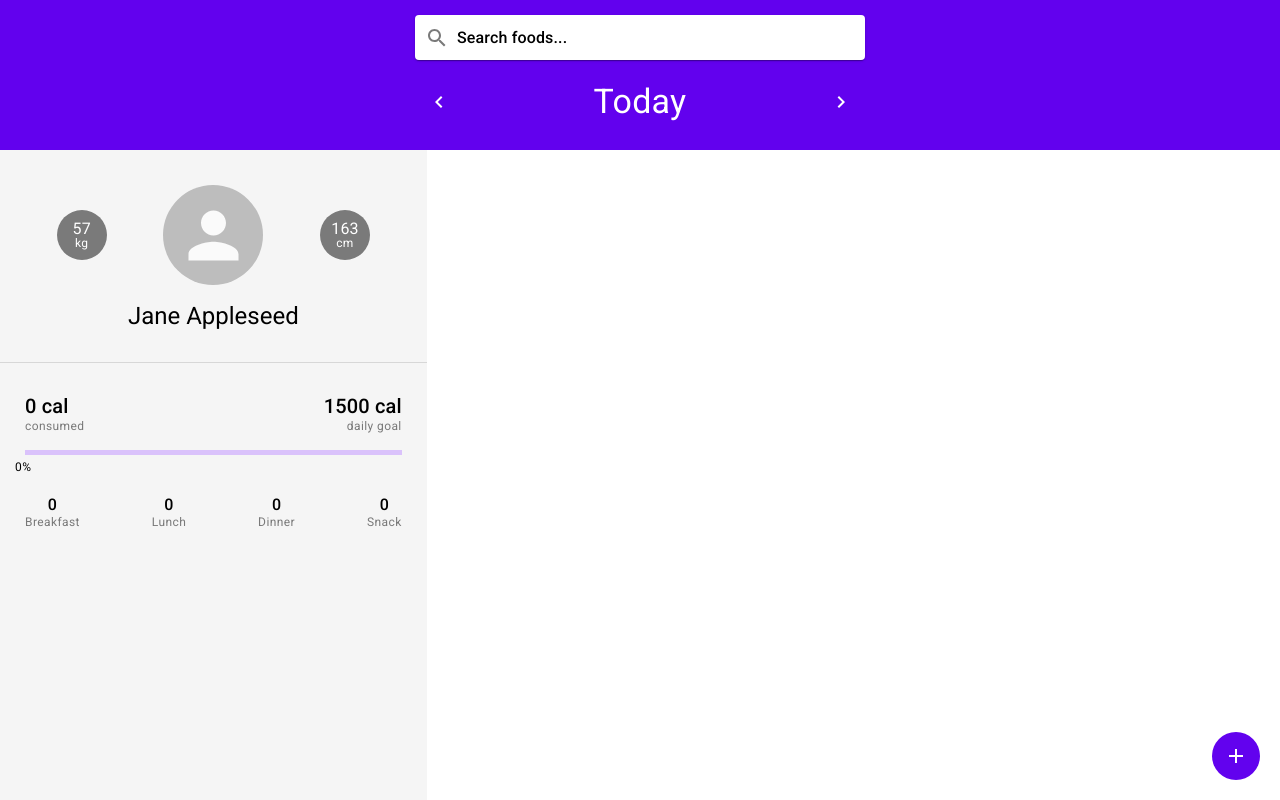
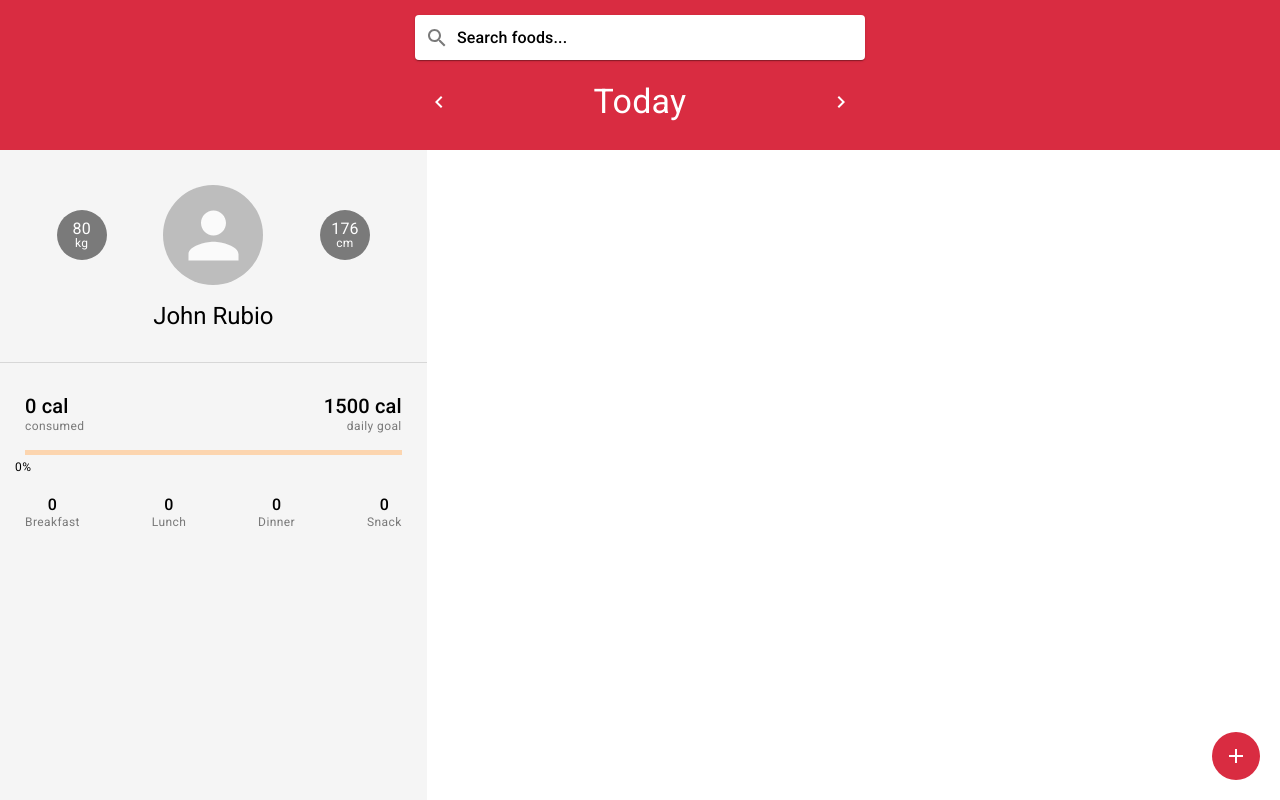
Before and after one commit to livelifedev/food-nutri-v2, a React (Create React App) app: page / in a window 1280 px wide. Built offline with nearby package versions, Linux system fonts and the light colour scheme.

Commit message:
updated color theme

```diff
--- a/src/Desktop.jsx
+++ b/src/Desktop.jsx
@@ -10,7 +10,7 @@ const useStyles = makeStyles({
     height: '100vh',
   },
   header: {
-    backgroundColor: '#6201EE',
+    backgroundColor: '#D92C41',
     height: '150px',
   },
   sidebar: {
--- a/src/Mobile.jsx
+++ b/src/Mobile.jsx
@@ -7,7 +7,7 @@ import Main from './components/Main';
 
 const useStyles = makeStyles({
   header: {
-    backgroundColor: '#6201EE',
+    backgroundColor: '#D92C41',
     height: '150px',
   },
   main: {
--- a/src/components/AddButton.jsx
+++ b/src/components/AddButton.jsx
@@ -11,7 +11,7 @@ const useStyles = makeStyles({
     bottom: '20px',
   },
   buttonWrapper: {
-    backgroundColor: '#6202EE',
+    backgroundColor: '#D92C41',
   },
   colorPrimary: {
     color: '#FFFFFF',
--- a/src/components/FoodDialog.jsx
+++ b/src/components/FoodDialog.jsx
@@ -1,7 +1,18 @@
 import React, { useState } from 'react';
 import { makeStyles } from '@material-ui/core/styles';
 import {
-  Dialog, DialogActions, DialogContent, Typography, Avatar, TextField, MenuItem, InputBase, Select, Button, InputAdornment, Box,
+  Dialog,
+  DialogActions,
+  DialogContent,
+  Typography,
+  Avatar,
+  TextField,
+  MenuItem,
+  InputBase,
+  Select,
+  Button,
+  InputAdornment,
+  Box,
 } from '@material-ui/core';
 import CloseIcon from '@material-ui/icons/Close';
 import BrokenImageIcon from '@material-ui/icons/BrokenImage';
@@ -39,7 +50,7 @@ const useStyles = makeStyles({
     position: 'absolute',
     right: '16px',
     top: '16px',
-    color: '#6202EE',
+    color: '#D92C41',
     cursor: 'pointer',
   },
   avatar: {
@@ -48,7 +59,7 @@ const useStyles = makeStyles({
     marginBottom: '10px',
   },
   addButton: {
-    backgroundColor: '#6202EE',
+    backgroundColor: '#D92C41',
     color: '#FFFFFF',
   },
   selectDropdown: {
@@ -79,10 +90,10 @@ const useStyles = makeStyles({
   servingsSelect: {
     width: '120px',
     '& label.Mui-focused': {
-      color: '#6202EE',
+      color: '#D92C41',
     },
     '& .MuiFilledInput-underline:after': {
-      borderBottomColor: '#6202EE',
+      borderBottomColor: '#D92C41',
     },
   },
   servingsContainer: {
--- a/src/components/Sidebar.jsx
+++ b/src/components/Sidebar.jsx
@@ -49,12 +49,12 @@ const useStyles = makeStyles({
     display: 'flex',
     height: '5px',
     width: '100%',
-    backgroundColor: '#DAC2FB',
+    backgroundColor: '#FCD5AF',
   },
   innerBar: {
     transition: 'width 0.6s',
     height: '5px',
-    backgroundColor: '#6202EE',
+    backgroundColor: '#D92C41',
     maxWidth: '100%',
   },
 });
--- a/src/mock.js
+++ b/src/mock.js
@@ -21,10 +21,10 @@
 //      Two serves of Chicken Salad 0.5 cup, which is 1 cup. Rounding to integer is 224 grams and 508 calories.
 
 const mock = {
-  first_name: 'Jane',
-  last_name: 'Appleseed',
-  height_cm: 163,
-  weight_kg: 57,
+  first_name: 'John',
+  last_name: 'Rubio',
+  height_cm: 176,
+  weight_kg: 80,
   daily_goal: 1500,
   data_points: [
     {
```
Also changed, not shown: src/components/Header.jsx (+25 -6 lines), src/components/SearchDropdown.jsx (+9 -1 lines).
